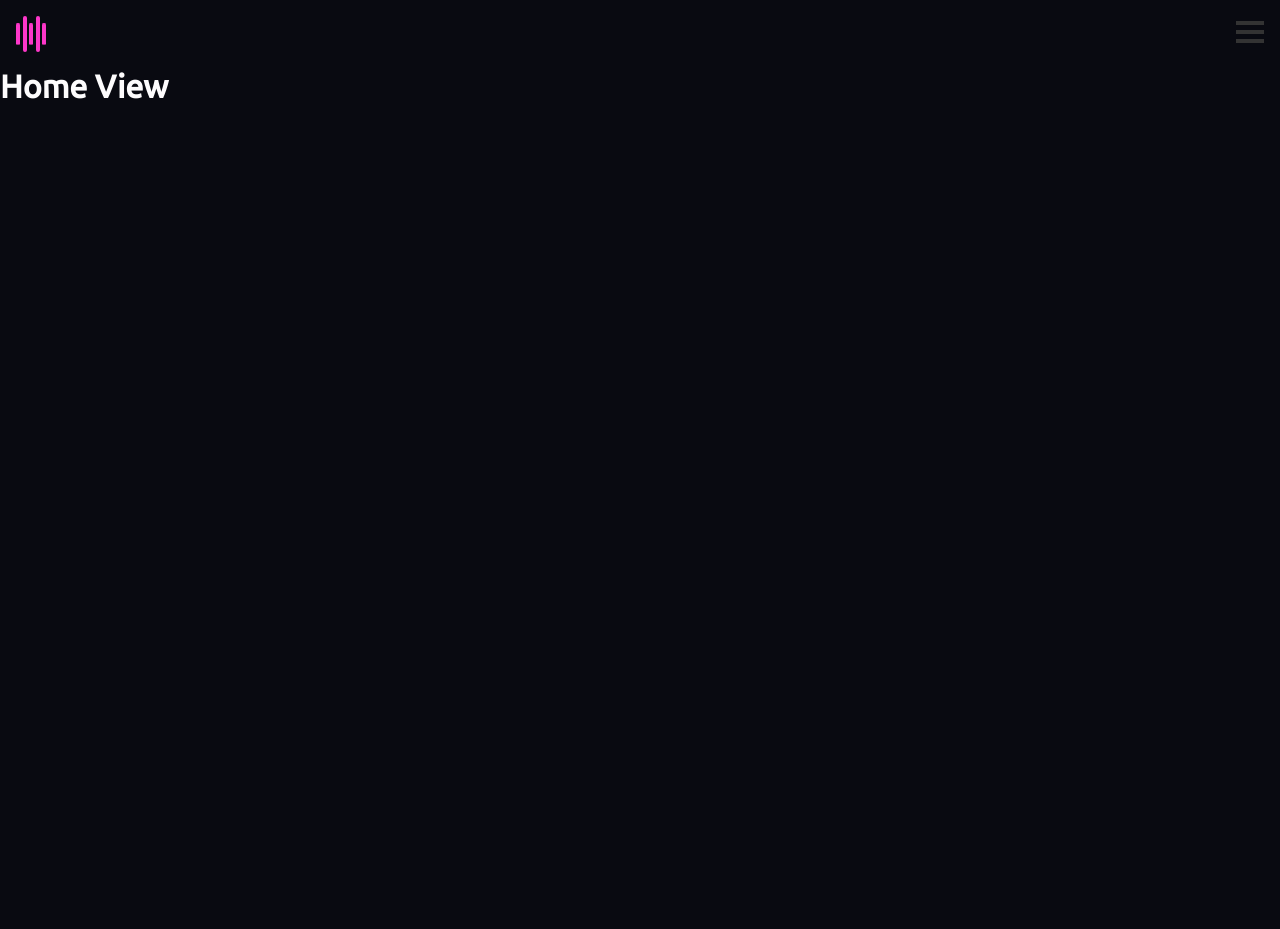
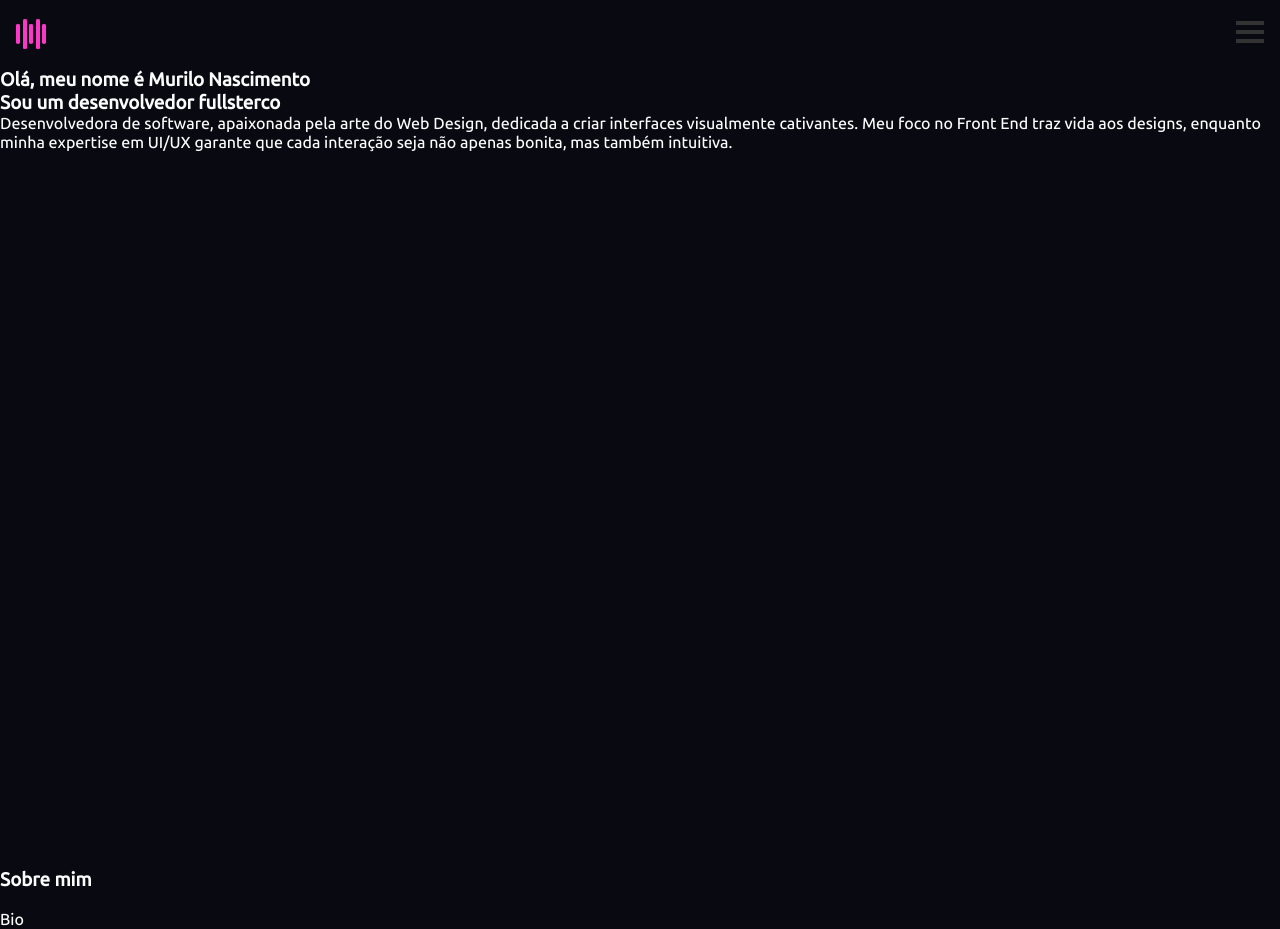
Before and after one commit to murilonicemento/my-portfolio, a Vue app: page / in a window 1280 px wide. Shown: the top 929 px of the page. Before the commit the page ends 800 px from the top, so only its background shows below. Built offline with nearby package versions, Linux system fonts and the light colour scheme.

Commit message:
feat: define struct of sections

```diff
--- a/src/views/HomeView.vue
+++ b/src/views/HomeView.vue
@@ -4,7 +4,42 @@ import HeaderComponent from "@/components/HeaderComponent.vue";
 
 <template>
   <HeaderComponent />
-  <h1>Home View</h1>
+  <main>
+    <section>
+      <h3>Olá, meu nome é Murilo Nascimento</h3>
+      <h3>Sou um desenvolvedor fullsterco</h3>
+      <p>
+        Desenvolvedora de software, apaixonada pela arte do Web Design, dedicada a criar interfaces
+        visualmente cativantes. Meu foco no Front End traz vida aos designs, enquanto minha
+        expertise em UI/UX garante que cada interação seja não apenas bonita, mas também intuitiva.
+      </p>
+      <div><a href=""></a><a href=""></a><a href=""></a></div>
+
+      <img src="" alt="" />
+    </section>
+    <section>
+      <h3>Sobre mim</h3>
+      <img src="" alt="" />
+      <ul>
+        <li>Bio</li>
+        <li>Educação</li>
+        <li>Experiência</li>
+      </ul>
+    </section>
+    <section>
+      <h3>Tecnologias</h3>
+    </section>
+    <section>
+      <h3>Projetos</h3>
+    </section>
+    <section>
+      <h3>Contato</h3>
+    </section>
+  </main>
 </template>
 
-<style></style>
+<style scoped lang="css">
+section {
+  height: 100vh;
+}
+</style>
```
